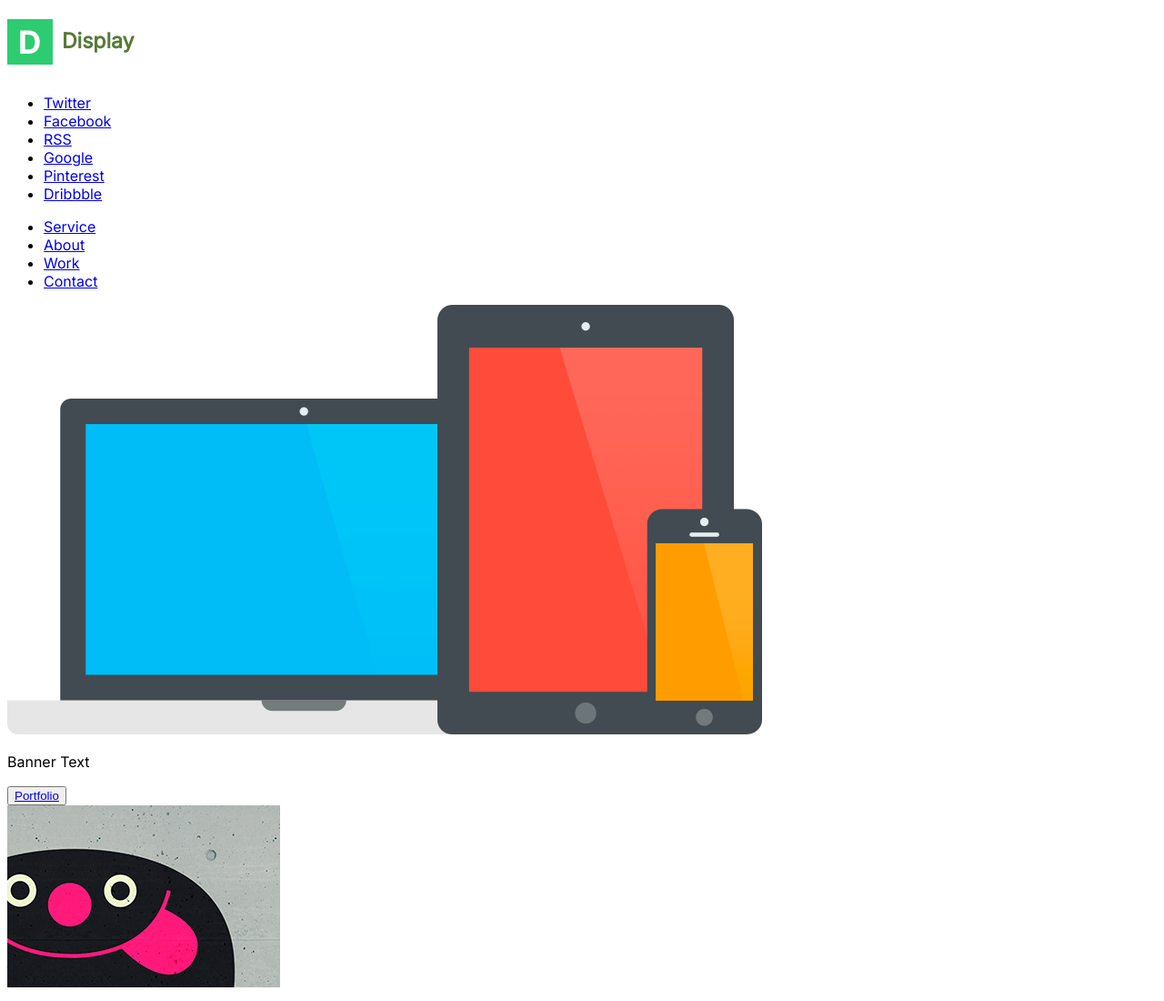
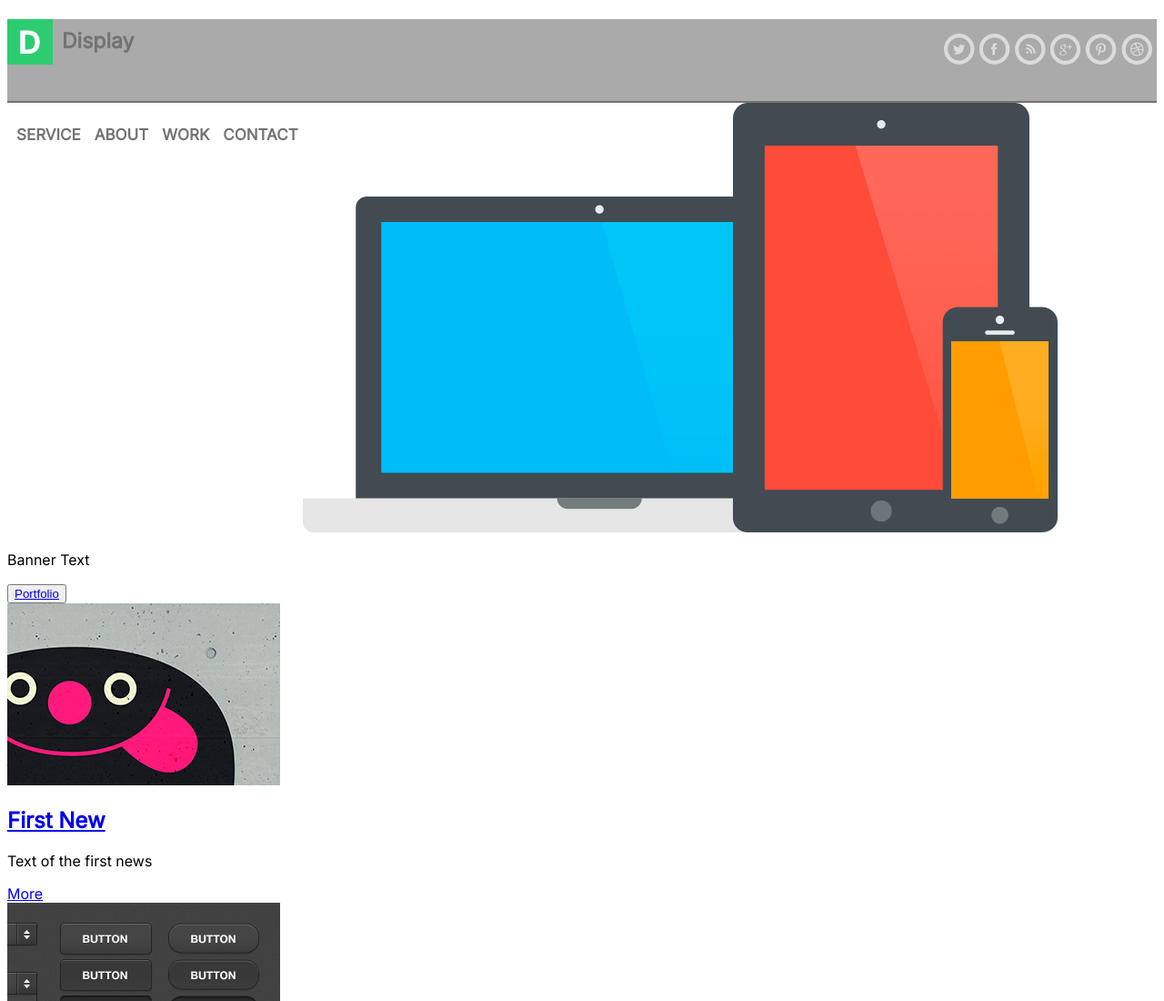
Before and after one commit to olvericc/frontend-ucsal, a plain HTML site: page index.html in a window 1280 px wide. Shown: the top 1100 px of the page at 91% size. Drawn offline with Linux system fonts and the light colour scheme.

Commit message:
updating the second part of css in my project

```diff
--- a/styles/styles.css
+++ b/styles/styles.css
@@ -1,19 +1,155 @@
-body  {
+body
+{
     font-family: Inter, Arial, Helvetica, sans-serif;
 }
 
-h1 a {
+header
+{
+    background-color: #aaaaaa;
+}
+
+header h1 a
+{
     background: url("../assets/h1_display_hover.png") no-repeat;
     display: block;
     width: 150px;
     height: 50px;
     padding-left: 60px;
     /* text style*/
-    color: #577a37;
+    color: #737373;
     font-size: 23px;
     font-style: normal;
     font-weight: 600;
     line-height: normal;
     padding-top: 10px;
     text-decoration: none;
+    float: left;
+    margin-bottom: 30px;
 }
+
+header h1 a:hover
+{
+    background: url("../assets/h1_display_hover.png") no-repeat;
+    color: #00CD6B;
+}
+
+nav#social
+{
+    float: right;
+}
+
+nav#social ul li
+{
+    margin: 0;
+    padding: 0;
+    list-style: none;
+    display: inline;
+}
+
+nav#social ul li a
+{
+    display: block;
+    float: left;
+    width: 34px;
+    height: 34px;
+    text-indent: -99999px;
+    margin-right: 5px;
+}
+
+nav#social ul li a#twitter
+{
+    background: url("../assets/twitter.png") no-repeat;
+}
+
+nav#social ul li a:hover#twitter
+{
+    background: url("../assets/twitter_hover.png") no-repeat;
+}
+
+nav#social ul li a#facebook
+{
+    background: url("../assets/facebook.png") no-repeat;
+}
+
+nav#social ul li a:hover#facebook
+{
+    background: url("../assets/facebook_hover.png") no-repeat;
+}
+
+nav#social ul li a#google
+{
+    background: url("../assets/google.png") no-repeat;
+}
+
+nav#social ul li a:hover#google
+{
+    background: url("../assets/google_hover.png") no-repeat;
+}
+
+nav#social ul li a#rss
+{
+    background: url("../assets/rss.png") no-repeat;
+}
+
+nav#social ul li a:hover#rss
+{
+    background: url("../assets/rss_hover.png") no-repeat;
+}
+
+nav#social ul li a#pinterest
+{
+    background: url("../assets/pinterest.png") no-repeat;
+}
+
+nav#social ul li a:hover#pinterest
+{
+    background: url("../assets/pinterest_hover.png") no-repeat;
+}
+
+nav#social ul li a#dribbble
+{
+    background: url("../assets/dribbble.png") no-repeat;
+}
+
+nav#social ul li a:hover#dribbble
+{
+    background: url("../assets/dribbble_hover.png") no-repeat;
+}
+
+nav#main
+{
+    clear: both;
+    border-top: #737373 solid 2px;
+}
+
+nav#main ul
+{
+    margin: 0;
+    padding: 0;
+}
+
+nav#main ul li
+{
+    list-style: none;
+    display: inline;
+    margin: 0;
+    padding: 0;
+}
+
+nav#main ul li a
+{
+    display: block;
+    float: left;
+    margin: 25px 5px 10px 10px;
+    color: #747474;
+    font-size: 17px;
+    font-weight: 600;
+    line-height: normal;
+    text-transform: uppercase;
+    text-decoration: none;
+}
+
+nav#main ul li a:hover
+{
+    color: #00CD6B;
+}
```
Also changed, not shown: assets/dribbble.png (added), assets/dribbble_hover.png (added), assets/facebook.png (added), assets/facebook_hover.png (added), assets/google.png (added), assets/google_hover.png (added), assets/pinterest.png (added), assets/pinterest_hover.png (added), assets/rss.png (added), assets/rss_hover.png (added), assets/twitter.png (added), assets/twitter_hover.png (added).
